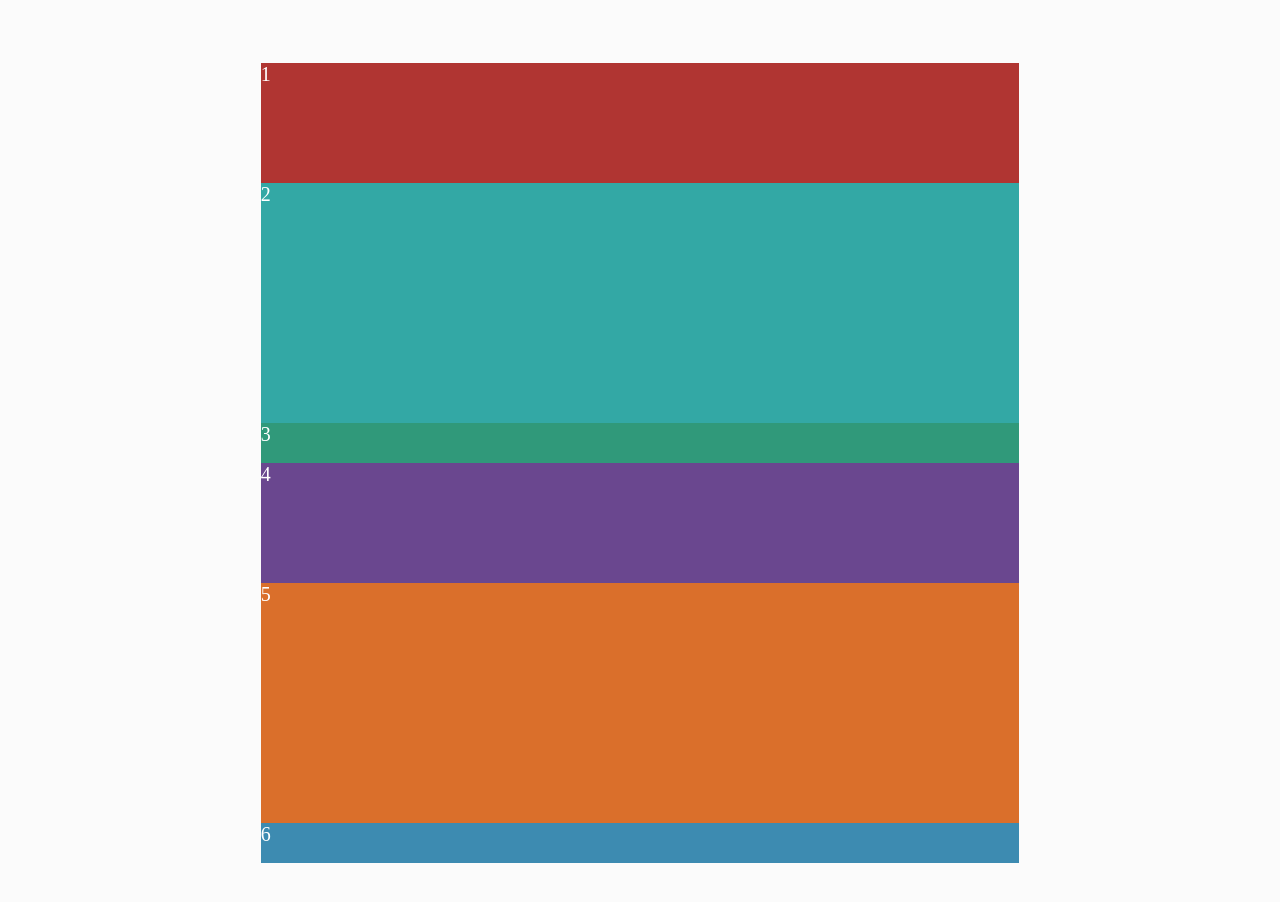
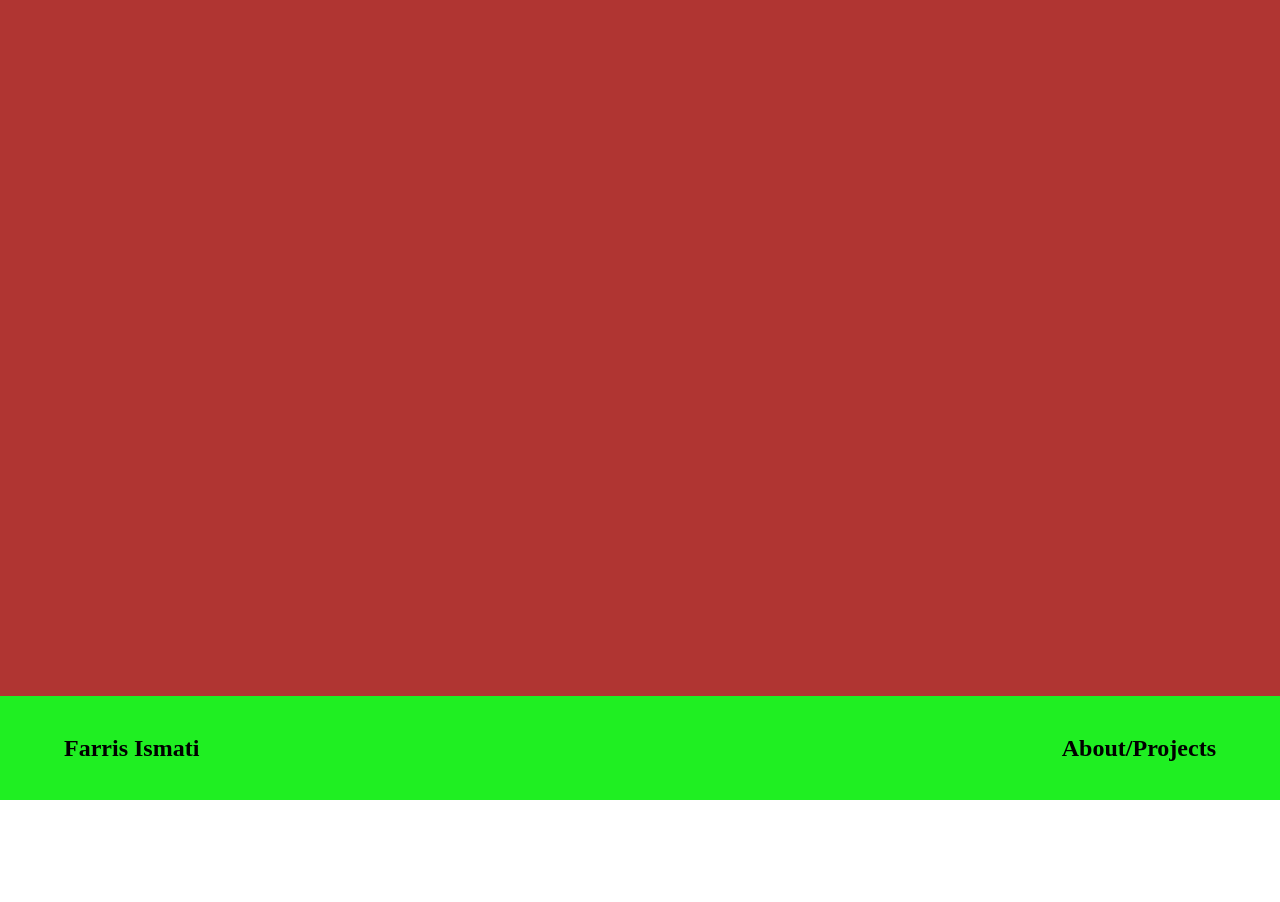
Before and after one commit to FarrisIsmati/portfolio, a plain HTML site: page index.html in a window 1280 px wide. After the commit the page ends 800 px from the top, so only its background shows below. Drawn offline with Linux system fonts and the light colour scheme.

Commit message:
add main structure

```diff
--- a/css/style.css
+++ b/css/style.css
@@ -1,44 +1,35 @@
 body {
-  background: #fbfbfb;
+  margin: 0 auto;
+  display: flex;
+  height: 100vh;
+  justify-content: space-between;
+  flex-direction: column;
 }
 
-/* items */
+main {
+  width: 100%;
+  height: 87%;
+  background-color: #b03532;
+  display: grid;
+  grid-template-columns: auto 33%;
+}
 
-.grid-1{
-  color: white;
-  font-size: 20px;
-  margin: 5% 20% 5% 20%;
-  height: 100vh;
-  display: grid;
-  grid-template-rows: 15% auto 5% 15% auto 5%;
-  }
+/*----NAV BAR----*/
 
-/* specific item styles */
+nav {
+  width: 100%;
+  height: 13%;
+  background-color: #1fef22;
+  display: flex;
+  justify-content: space-between;
+  align-items: center;
+}
 
-.item-1 {
-  background: #b03532;
+nav > h2 {
+  margin-left: 5%;
 }
-.item-2 {
-  background: #33a8a5;
+
+nav div {
+  margin-right: 5%;
+  display: flex;
 }
-.item-3 {
-  background: #30997a;
-}
-.item-4 {
-  background: #6a478f;
-}
-.item-5 {
-  background: #da6f2b;
-}
-.item-6 {
-  background: #3d8bb1;
-}
-.item-7 {
-  background: #e03f3f;
-}
-.item-8 {
-  background: #59a627;
-}
-.item-9 {
-  background: #4464a1;
-}
--- a/index.html
+++ b/index.html
@@ -8,13 +8,18 @@
 </head>
 
 <body>
-  <section class="grid-1">
-    <div class="item-1">1</div>
-    <div class="item-2">2</div>
-    <div class="item-3">3</div>
-    <div class="item-4">4</div>
-    <div class="item-5">5</div>
-    <div class="item-6">6</div>
-  </section>
+  <main>
+    <div class="main-left"></div>
+    <div class="main-right"></div>
+  </main>
+
+  <nav>
+    <h2>Farris Ismati</h2>
+    <div>
+      <h2>About</h2>
+      <h2>/</h2>
+      <h2>Projects</h2>
+    </div>
+  </nav>
 </body>
 </html>
```
